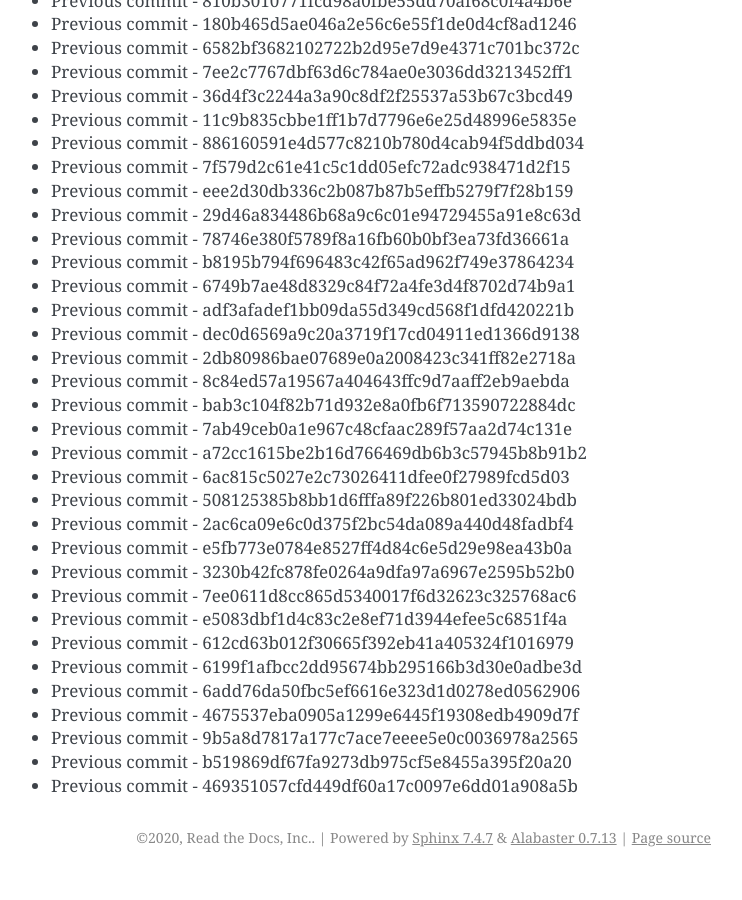
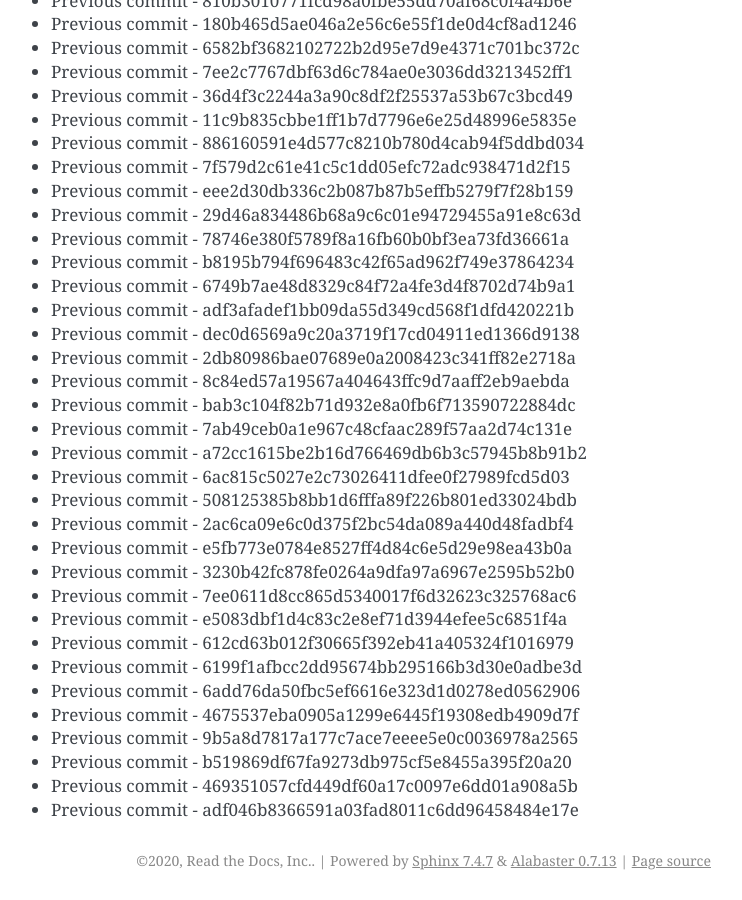
Before and after one commit to readthedocs/rtd-git-stresstest, a Sphinx documentation site: the page built from docs/updates.rst, in a window 1280 px wide and 900 px high, scrolled down 91559 px. Shown: the whole window, without its empty margins (399-1141 px from the left). Built offline with Sphinx 7.4.7, drawn with Linux system fonts in a browser that asks for light colours; before the commit the page ends 92436 px from its top, so only the background shows below that.

Commit message:
Generating commit from previous: adf046b8366591a03fad8011c6dd96458484e17e

```diff
--- a/docs/updates.rst
+++ b/docs/updates.rst
@@ -3879,3 +3879,4 @@ It can be tested for any performance characteristics.
 * Previous commit - 9b5a8d7817a177c7ace7eeee5e0c0036978a2565
 * Previous commit - b519869df67fa9273db975cf5e8455a395f20a20
 * Previous commit - 469351057cfd449df60a17c0097e6dd01a908a5b
+* Previous commit - adf046b8366591a03fad8011c6dd96458484e17e
```
